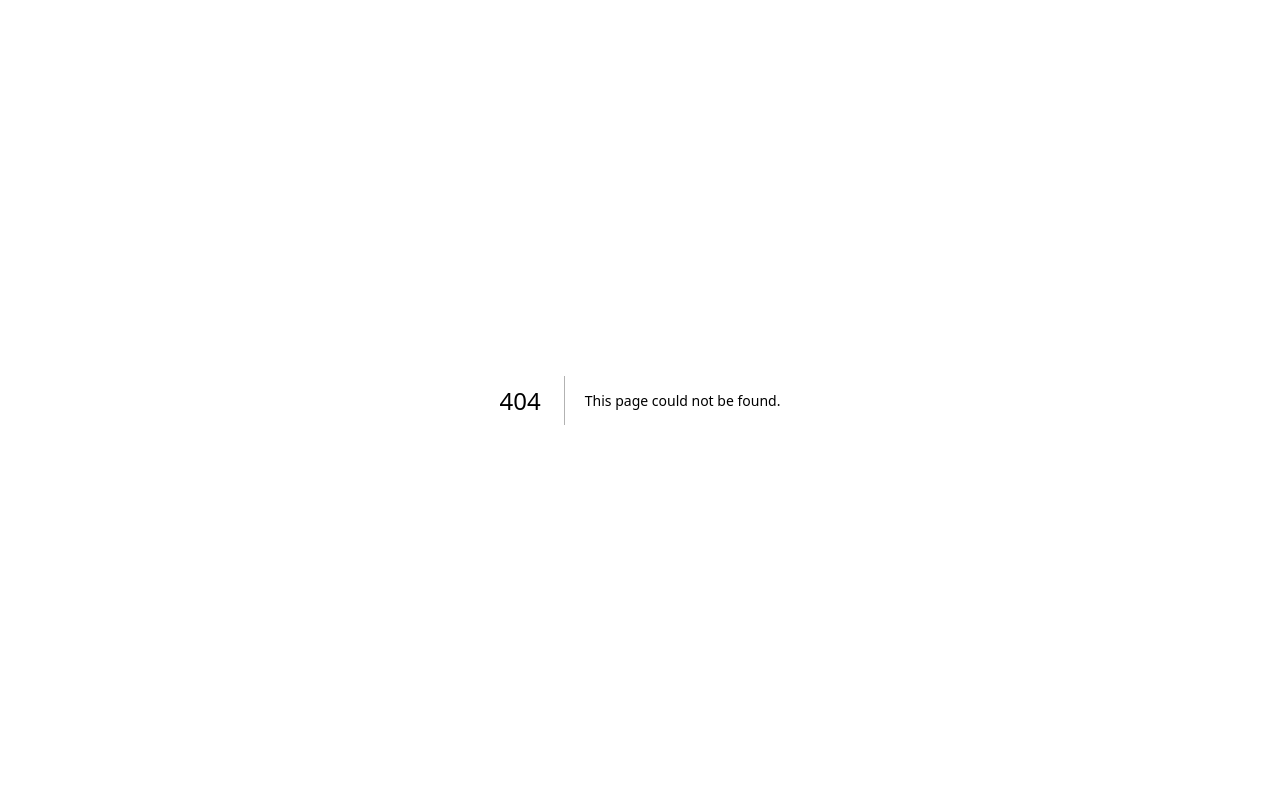
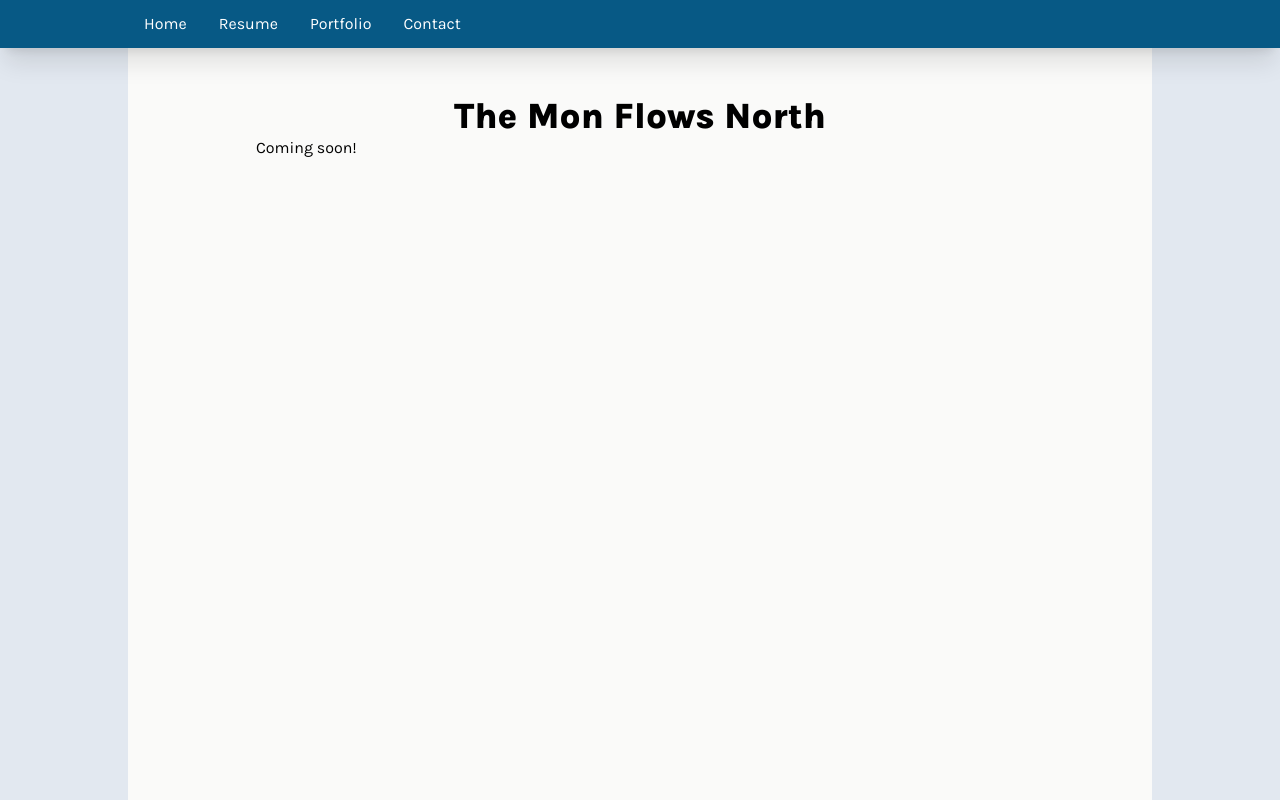
Before and after one commit to dan9418/personal-site-6, a Next.js app: page /mon-valley in a window 1280 px wide. Before the commit this address had no page. Shown: the top 800 px of the page. Built offline with nearby package versions, Linux system fonts and the light colour scheme.

Commit message:
stub The Mon Flows North page

```diff
--- /dev/null
+++ b/src/app/mon-valley/MonValleyPage.tsx
@@ -0,0 +1,14 @@
+import PageHeader from "@/components/PageHeader";
+
+const MonValleyPage = () => {
+    return (
+        <>
+            <PageHeader text='The Mon Flows North' />
+            <div className="max-w-3xl m-auto ">
+                Coming soon!
+            </div>
+        </>
+    )
+}
+
+export default MonValleyPage
--- /dev/null
+++ b/src/app/mon-valley/page.tsx
@@ -0,0 +1,16 @@
+import PageFrame from "@/components/PageFrame";
+import MonValleyPage from "./MonValleyPage";
+import { Metadata } from "next";
+
+export const metadata: Metadata = {
+    title: 'The Mon Flows North | Dan Bednarczyk',
+    description: 'Bits and pieces about the Mon Valley. A work in progress.',
+  }
+
+export default function Home() {
+    return (
+        <PageFrame>
+            <MonValleyPage />
+        </PageFrame>
+    )
+}
```
